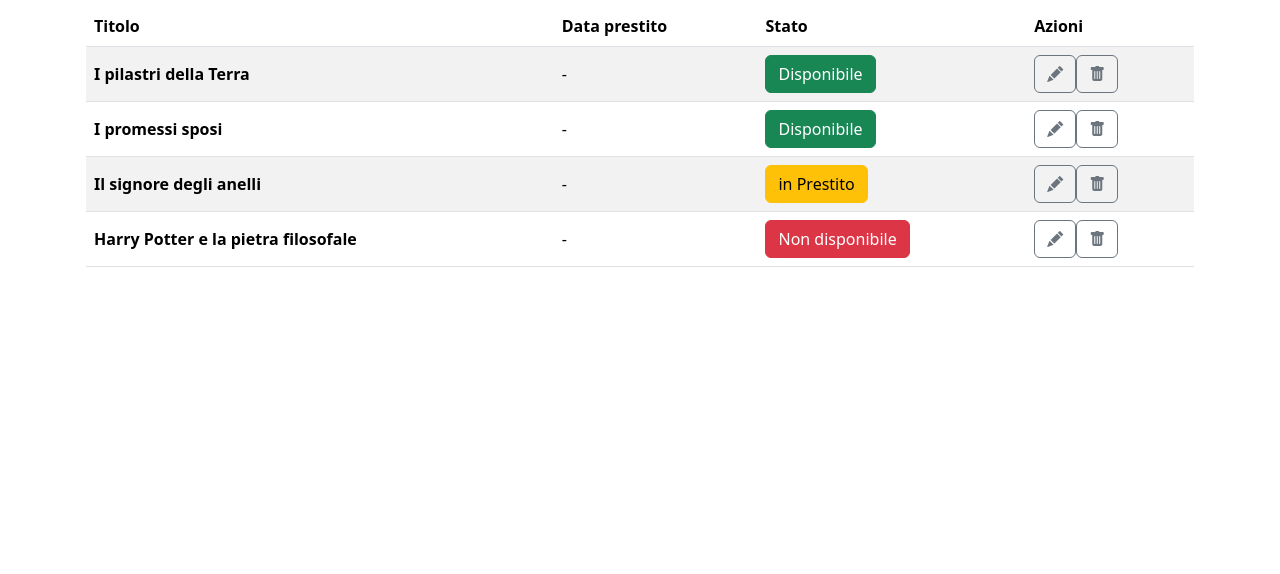
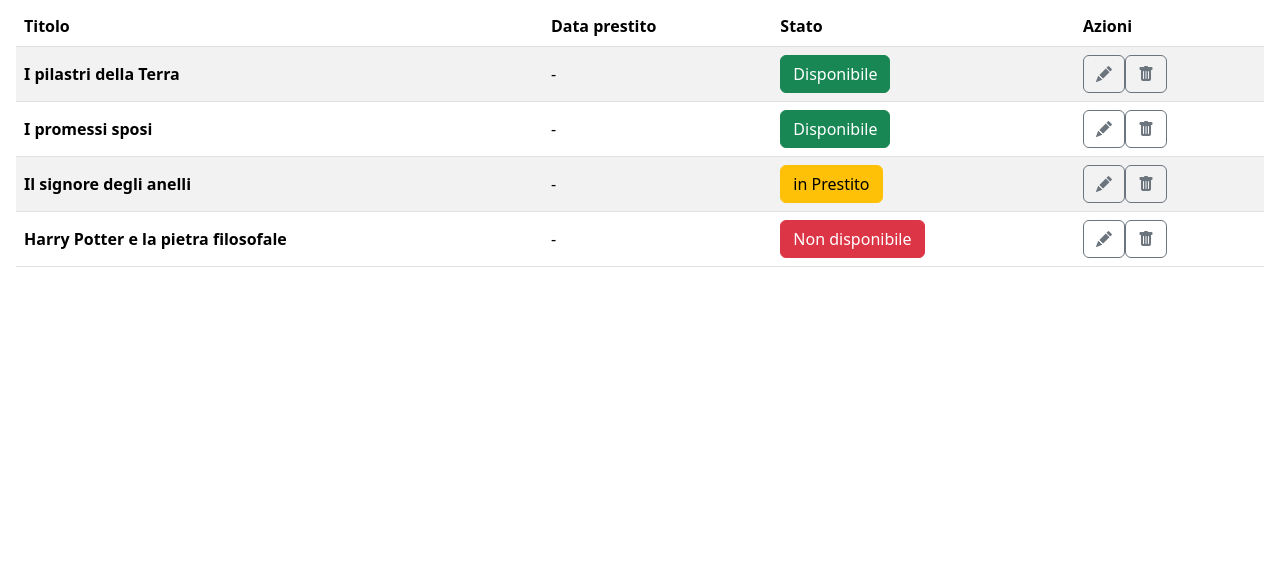
Before and after one commit to brizzaa/html-css-bootstrap-dashboard, a plain HTML site: page index.html in a window 1280 px wide. Shown: the part 226-800 px from the top of the page. Drawn offline with nearby package versions, Linux system fonts and the light colour scheme.

Commit message:
feat:container adjustment

```diff
--- a/index.html
+++ b/index.html
@@ -48,7 +48,7 @@
 
   <!-- CONTAINER PRINCIPALE  -->
 
-  <main class="mt-5 container p-3">
+  <main class="mt-5 container-fluid p-3">
     <div class="d-flex justify-content-between">
       <h2 style="font-weight: 200;">Catalogo Libri</h2>
       <button class="btn btn-primary">Aggiungi Libro</button>
@@ -57,7 +57,6 @@
 
       <!-- Table -->
       <table class="table table-striped table-responsive align-middle">
-
         <thead>
 
           <tr>
```
Also changed, not shown: 1 other file.
